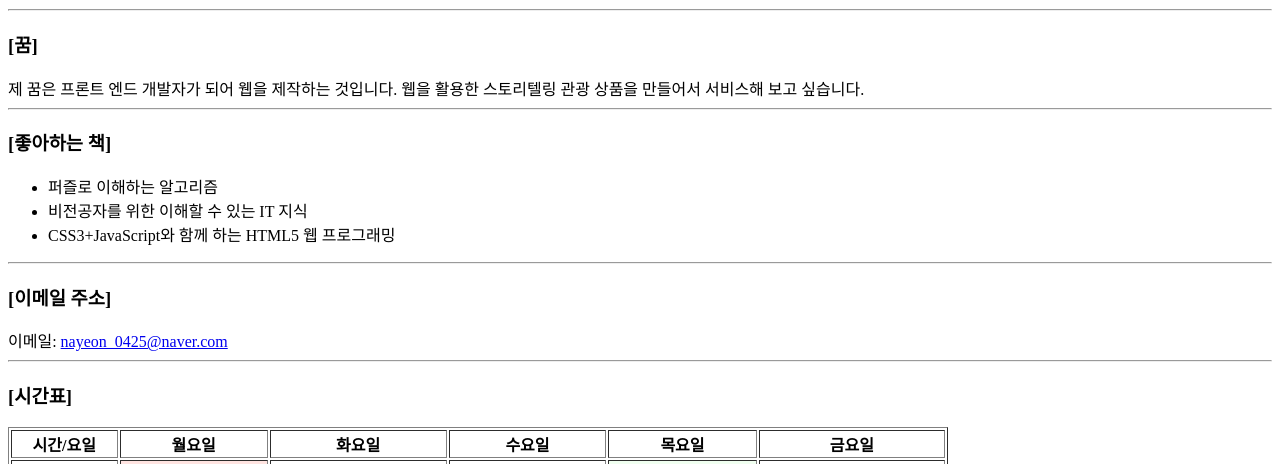
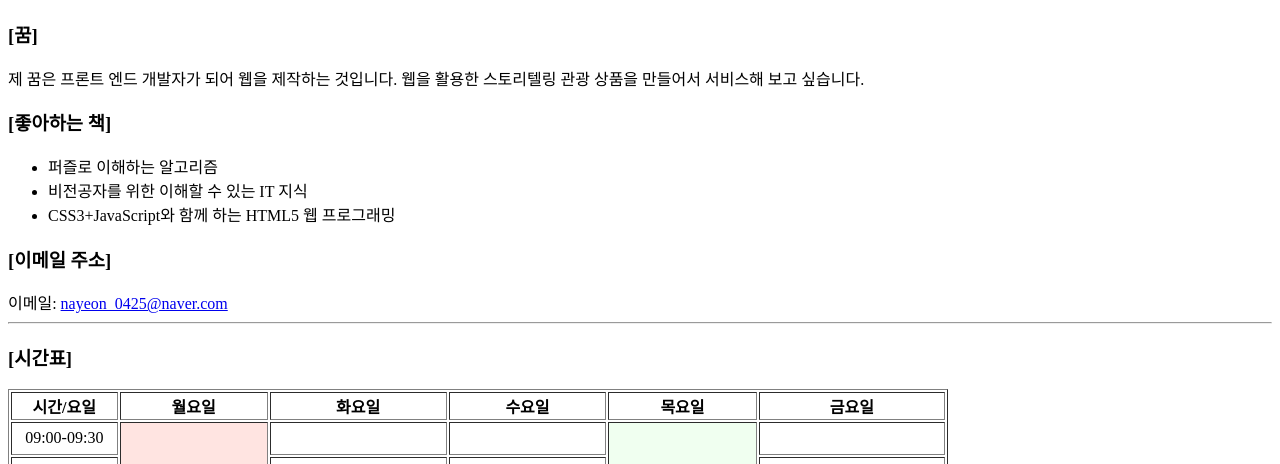
Before and after one commit to nay3on/SCH_WebProgramming, a plain HTML site: page index.html in a window 1280 px wide. Shown: the part 876-1340 px from the top of the page. Drawn offline with Linux system fonts and the light colour scheme.

Commit message:
style : <hr>을 <br>로 변경

```diff
--- a/index.html
+++ b/index.html
@@ -24,15 +24,15 @@
 <a name="취미"><h3>[취미]</h3></a>
     제 취미는 음악 감상입니다. 제가 요즘 가장 즐겨 듣는 노래는 '투어스'의 '첫 만남은 계획대로 되지 않아'입니다. <br><br>
     <iframe width="560" height="315" src="https://www.youtube.com/embed/hVAc1Vf2ITU?si=dVRHGe0MSv6IxQaX" title="YouTube video player" frameborder="0" allow="accelerometer; autoplay; clipboard-write; encrypted-media; gyroscope; picture-in-picture; web-share" referrerpolicy="strict-origin-when-cross-origin" allowfullscreen></iframe>
-    <iframe width="560" height="315" src="https://www.youtube.com/embed/bKeU99EygzY?si=mlbgmIxJM95Y0Qjw" title="YouTube video player" frameborder="0" allow="accelerometer; autoplay; clipboard-write; encrypted-media; gyroscope; picture-in-picture; web-share" referrerpolicy="strict-origin-when-cross-origin" allowfullscreen></iframe> <hr>
+    <iframe width="560" height="315" src="https://www.youtube.com/embed/bKeU99EygzY?si=mlbgmIxJM95Y0Qjw" title="YouTube video player" frameborder="0" allow="accelerometer; autoplay; clipboard-write; encrypted-media; gyroscope; picture-in-picture; web-share" referrerpolicy="strict-origin-when-cross-origin" allowfullscreen></iframe> <br>
     <a name="꿈"><h3>[꿈]</h3></a>
-    제 꿈은 프론트 엔드 개발자가 되어 웹을 제작하는 것입니다. 웹을 활용한 스토리텔링 관광 상품을 만들어서 서비스해 보고 싶습니다. <hr>
+    제 꿈은 프론트 엔드 개발자가 되어 웹을 제작하는 것입니다. 웹을 활용한 스토리텔링 관광 상품을 만들어서 서비스해 보고 싶습니다. <br>
 <a name="좋아하는 책"><h3>[좋아하는 책]</h3></a>
     <ul>
         <li>퍼즐로 이해하는 알고리즘</li>
         <li>비전공자를 위한 이해할 수 있는 IT 지식</li>
         <li>CSS3+JavaScript와 함께 하는 HTML5 웹 프로그래밍</li>
-    </ul> <hr>
+    </ul>
 <a name="이메일 주소"><h3>[이메일 주소]</h3></a>
     이메일: <a href="mailto: nayeon_0425@naver.com">nayeon_0425@naver.com</a> <hr>
 <a name="시간표"><caption style="text-align: left"><h3>[시간표]</h3></caption></a>
```
